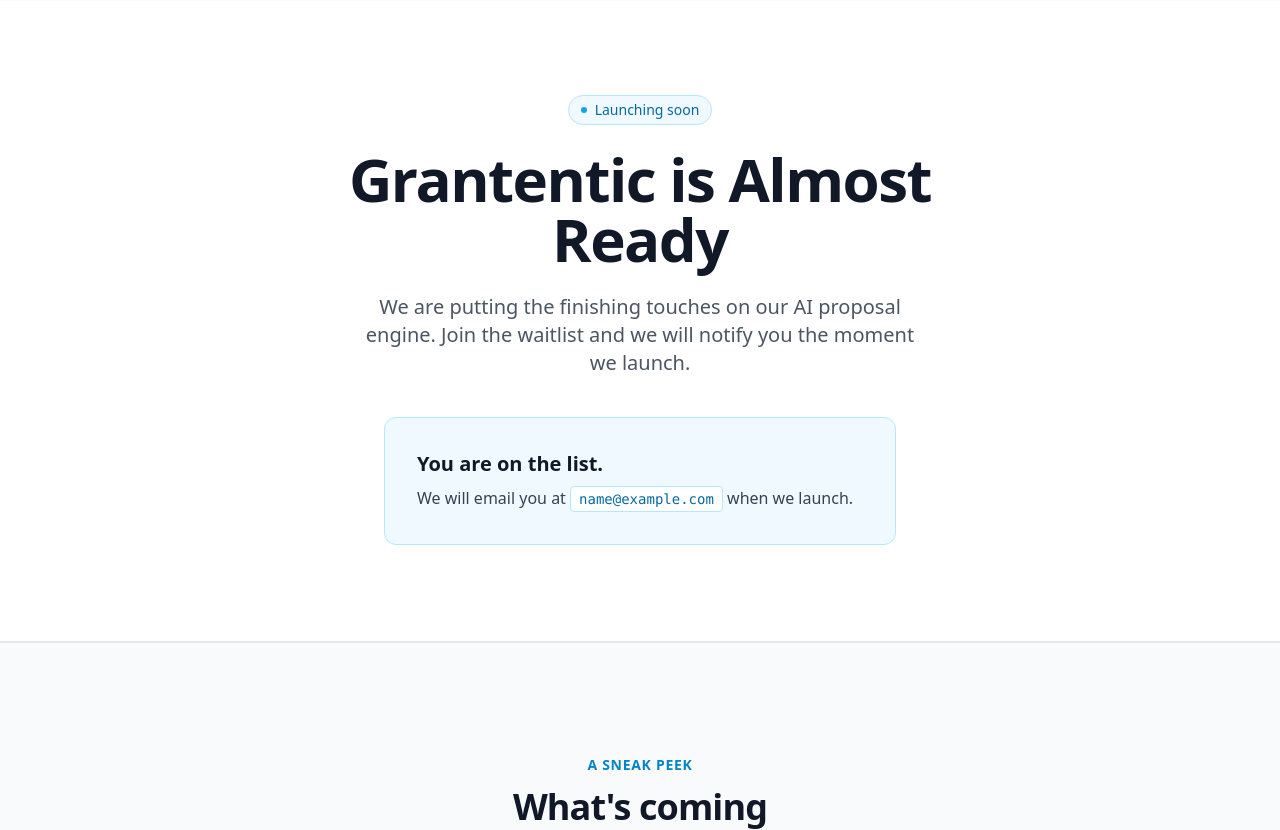
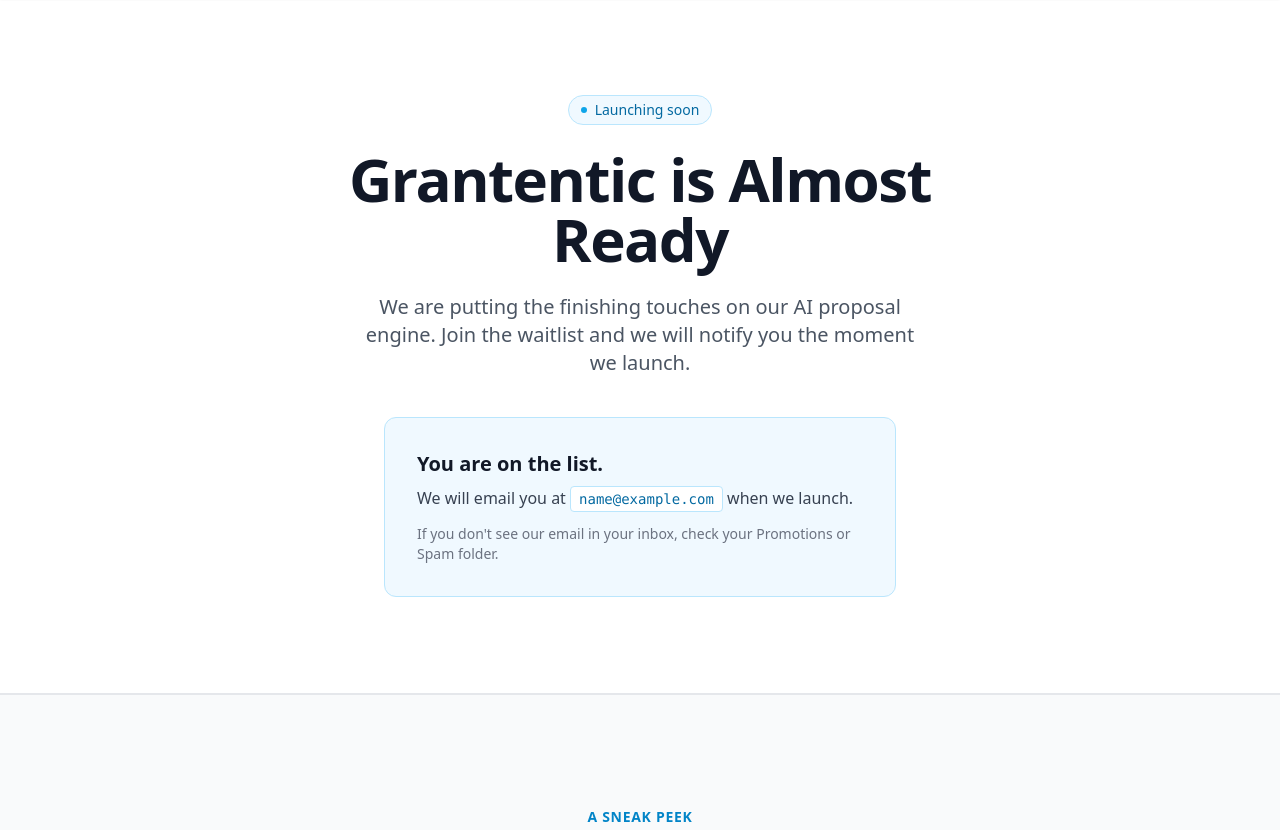
Before and after one commit to tommytoyou/grantentic, a FastAPI app: template templates/coming_soon.html in a window 1280 px wide. Shown: the part 66-896 px from the top of the page. Run offline with FastAPI, Linux system fonts and the light colour scheme; the template is opened without the code that fills it: most values are stand-ins (such as "Sample title", 1, 10 or a date in 2020); some libraries are stand-ins or nearby versions.

Commit message:
fix: add inbox placement hint to coming soon confirmation
Co-Authored-By: Claude Opus 4.8 (1M context) <noreply@anthropic.com>

```diff
--- a/templates/coming_soon.html
+++ b/templates/coming_soon.html
@@ -44,6 +44,9 @@
                 We will email you at
                 <span class="inline-block font-mono text-sm bg-white border border-primary-200 rounded px-2 py-0.5 text-primary-700">{{ submitted_email }}</span>
                 when we launch.
+            </p>
+            <p class="mt-3 text-sm text-gray-500">
+                If you don't see our email in your inbox, check your Promotions or Spam folder.
             </p>
         </div>
         {% else %}
```
